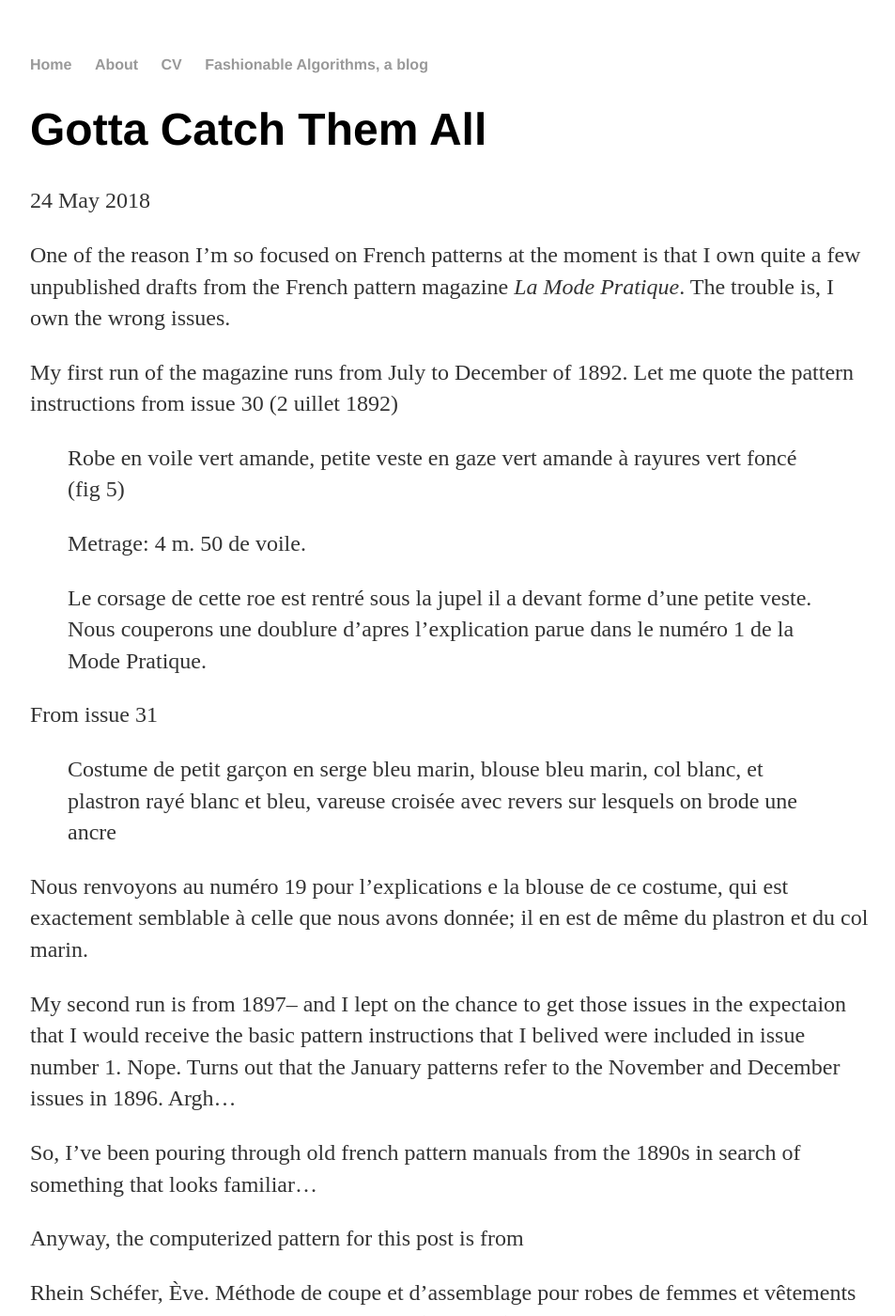
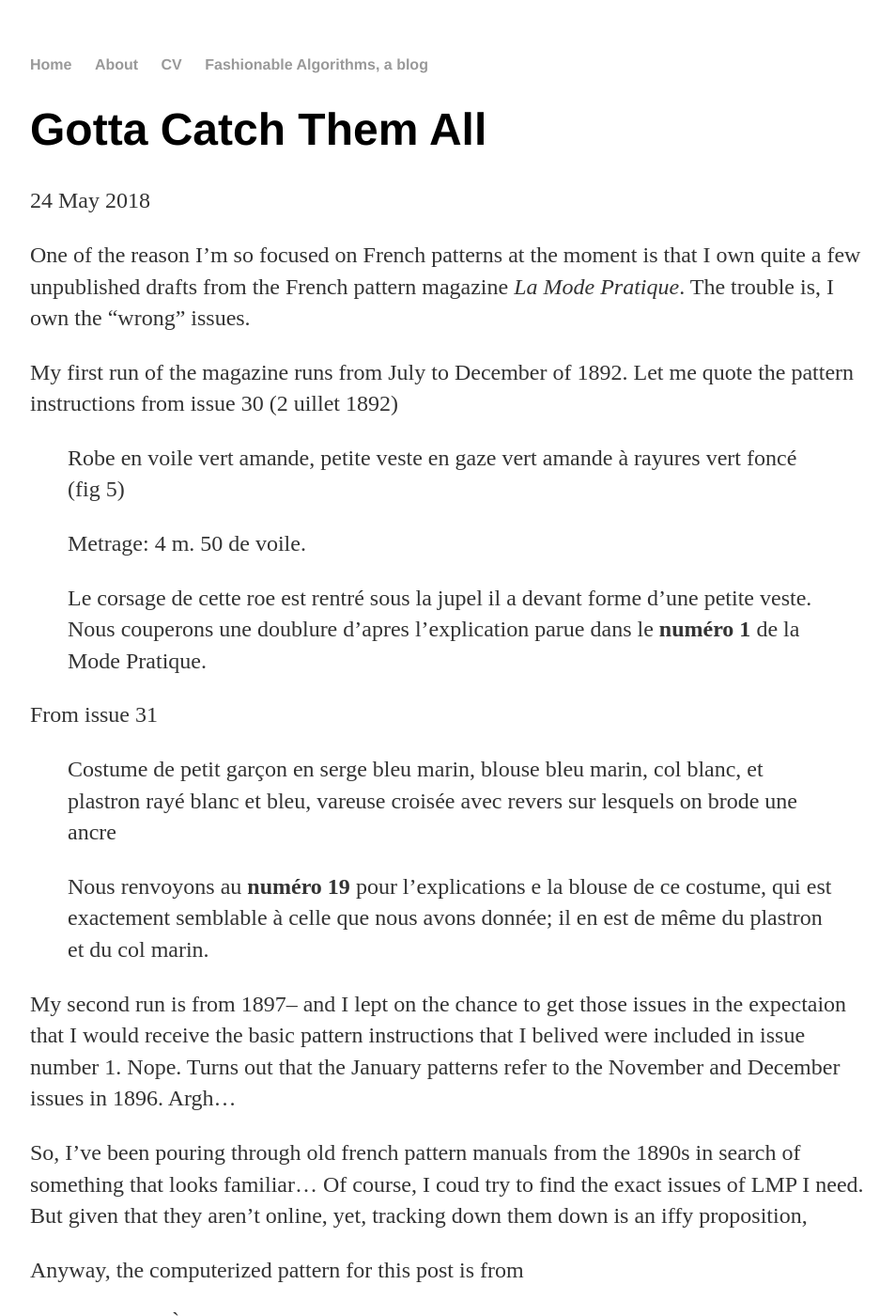
Before and after one commit to jeremyerwin/jeremyerwin.github.io, a Jekyll site: the page built from _posts/2018-05-24-gotta-catch-them-all.md, in a window 1280 px wide and 1400 px high. Shown: the whole window at 94% size, without its empty margins (160-1113 px from the left). Built offline with Jekyll 4.4.1, drawn with Linux system fonts in a browser that asks for light colours; our own code applies the rules of GitHub Pages for plain Markdown files; some of the changed text lies outside the part shown.

Commit message:
Update 2018-05-24-gotta-catch-them-all.md

```diff
--- a/_posts/2018-05-24-gotta-catch-them-all.md
+++ b/_posts/2018-05-24-gotta-catch-them-all.md
@@ -1,4 +1,4 @@
-One of the reason I'm so focused on French patterns at the moment is that I own quite a few unpublished drafts from the French pattern magazine _La Mode Pratique_. The trouble is, I own the wrong issues.
+One of the reason I'm so focused on French patterns at the moment is that I own quite a few unpublished drafts from the French pattern magazine _La Mode Pratique_. The trouble is, I own the "wrong" issues.
 
 My first run of the magazine runs from July to December of 1892. Let me quote the pattern instructions from issue 30  (2 uillet 1892)
 
@@ -6,23 +6,25 @@
 
 > Metrage: 4 m. 50 de voile.
 
-> Le corsage de cette roe est rentré sous la jupel il a devant forme d'une petite veste. Nous couperons une doublure d'apres l'explication parue dans le numéro 1 de la Mode Pratique.
+> Le corsage de cette roe est rentré sous la jupel il a devant forme d'une petite veste. Nous couperons une doublure d'apres l'explication parue dans le __numéro 1__ de la Mode Pratique.
 
 From issue 31
 
 > Costume de petit garçon en serge bleu marin, blouse bleu marin, col blanc, et plastron rayé blanc et bleu, vareuse croisée avec revers sur lesquels on brode une ancre
 
-Nous renvoyons au numéro 19 pour l'explications e la blouse de ce costume, qui est exactement semblable à celle que nous avons donnée; il en est de même du plastron et du col marin.
+> Nous renvoyons au __numéro 19__ pour l'explications e la blouse de ce costume, qui est exactement semblable à celle que nous avons donnée; il en est de même du plastron et du col marin.
 
 My second run is from 1897-- and I lept on the chance to get those issues in the expectaion that I would receive the basic pattern instructions that I belived were included in issue number 1. Nope. Turns out that the January patterns refer to the November and December issues in 1896. Argh...
 
-So, I've been pouring through old french pattern manuals from the 1890s in search of something that looks familiar...
+So, I've been pouring through old french pattern manuals from the 1890s in search of something that looks familiar... Of course, I coud try to find the exact issues of LMP I need. But given that they aren't online, yet, tracking down them down is an iffy proposition,
 
 Anyway, the computerized pattern for this post is from
 
 Rhein Schéfer, Ève. Méthode de coupe et d'assemblage pour robes de femmes et vêtements d'enfants : trousseau et layette Paris. 1891 (pp 22-24)
 
-![http://gallica.bnf.fr/ark:/12148/bpt6k204052z/f81.highres]
+![sleeve](http://gallica.bnf.fr/ark:/12148/bpt6k204052z/f81.highres)
 
 Click on the picture for an _interactive version_ of this pattern. Use the sliders to change the measurements
 [![sleeve](/images/manche_ordinaire.png)](https://jeremyerwin.github.io/patterns/schefer/manche_ordinaire.html)
+
+If you'd like to read a copy of LMP, Vol 1 issue 31, I've uploaded a copy [here](https://drive.google.com/open?id=1RgoheBzzKbJ0Sop9hfxCDlRz_QOpPuvB)
```
